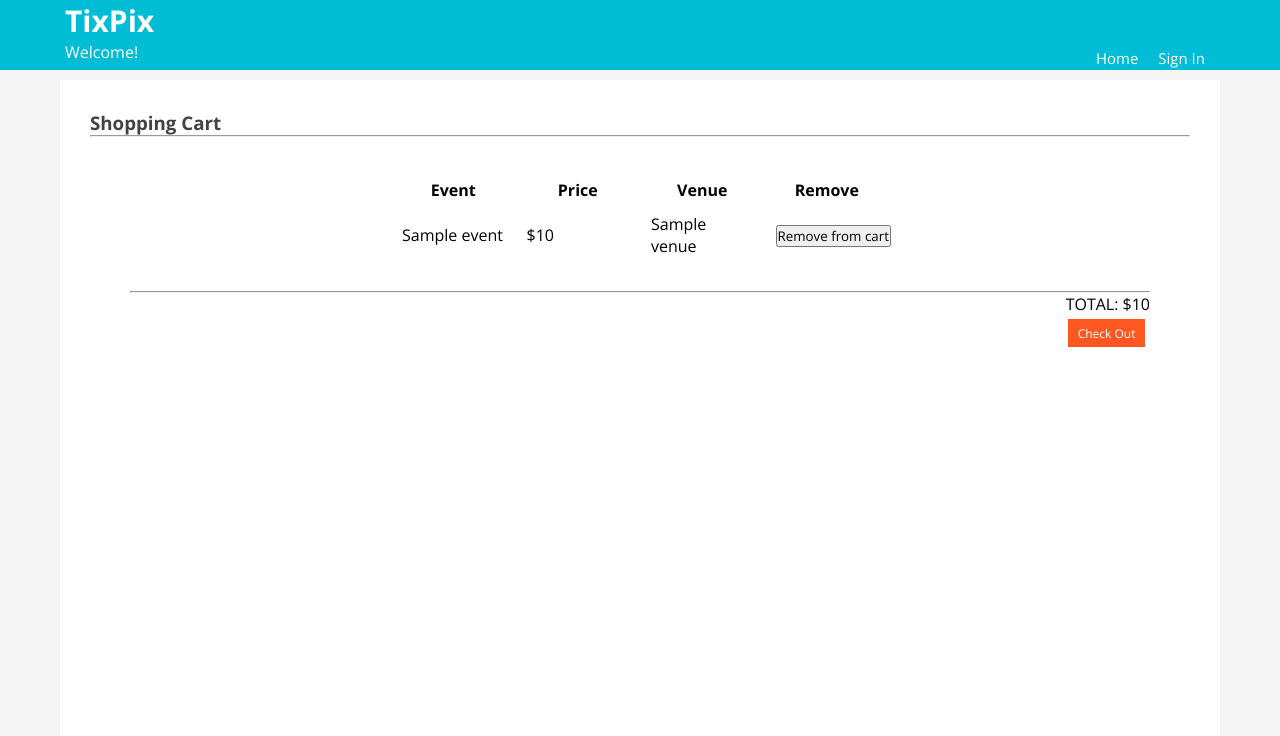
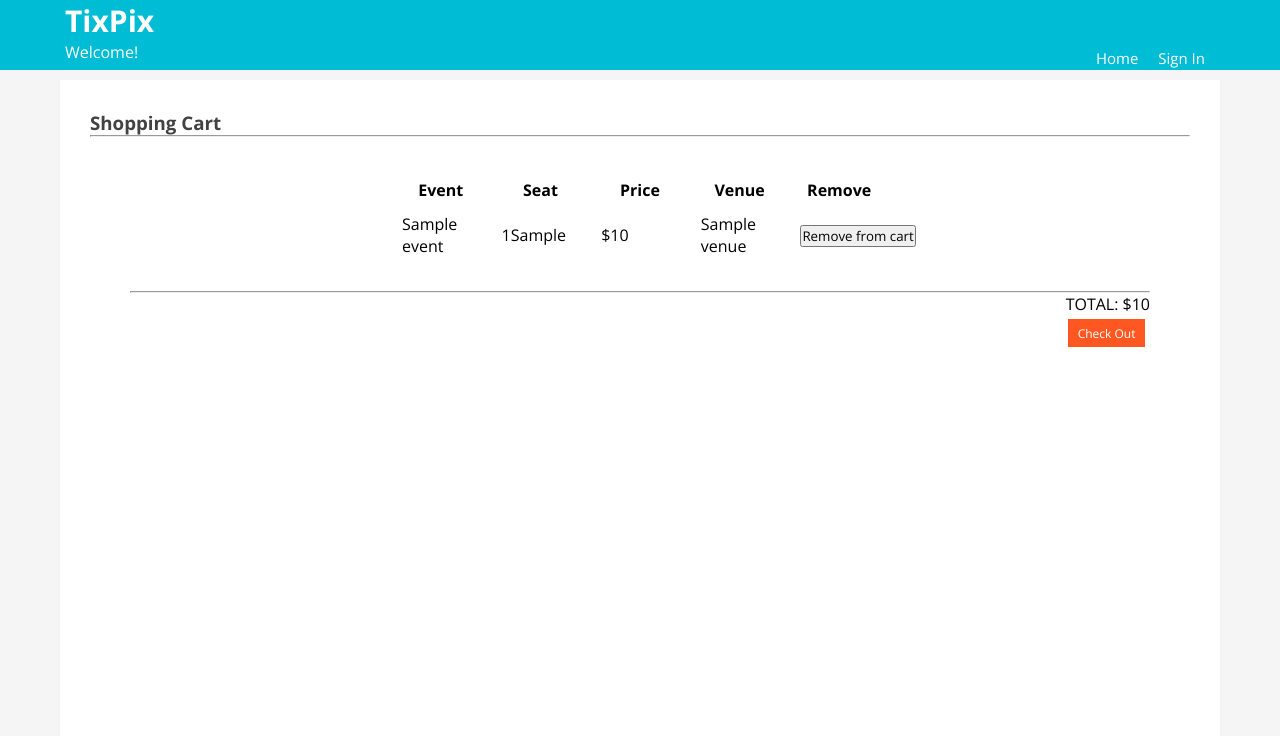
Before and after one commit to jpdoherty90/Project_Week, a Django app: template apps/stubhub/templates/stubhub/cart.html in a window 1280 px wide. Shown: the top 736 px of the page. Run offline with Django 3.2, Linux system fonts and the light colour scheme; the template is opened without the code that fills it: most values are stand-ins (such as "Sample title", 1, 10 or a date in 2020).

Commit message:
minor bug fix

```diff
--- a/apps/stubhub/static/stubhub/css/style.css
+++ b/apps/stubhub/static/stubhub/css/style.css
@@ -462,6 +462,8 @@ div.confirm_center{
     text-align: center;
     margin: 30px auto -30px auto;
     white-space: nowrap;
+}
+
 a h3{
     color:black;
 }
--- a/apps/stubhub/templates/stubhub/cart.html
+++ b/apps/stubhub/templates/stubhub/cart.html
@@ -30,6 +30,7 @@
                 <table id='cart_table'>
                     <tr>
                         <th>Event</th>
+                        <th>Seat</th>
                         <th>Price</th>
                         <th>Venue</th>
                         <th>Remove</th>
@@ -37,6 +38,7 @@
                     {%for ticket in items%}
                     <tr>
                         <td>{{ticket.event.title}}</td>
+                        <td>{{ticket.event.seat_num}}{{ticket.event.seat_letter}}</td>
                         <td>${{ticket.price}}</td>
                         <td>{{ticket.event.venue.name}}</td>
                         <td>
--- a/apps/stubhub/templates/stubhub/check_out.html
+++ b/apps/stubhub/templates/stubhub/check_out.html
@@ -24,12 +24,14 @@
                     <tr>
                         <th>Event</th>
                         <th>Venue</th>
+                        <th>Seat</th>
                         <th>Price</th>
                     </tr>
                     {%for ticket in items%}
                     <tr>
                         <td>{{ticket.event.title}}</td>
                         <td>{{ticket.event.venue.name}}</td>
+                        <td>{{ticket.event.seat_num}}{{ticket.event.seat_letter}}</td>
                         <td>${{ticket.price}}</td>
                     </tr>
                     {%endfor%}
```
